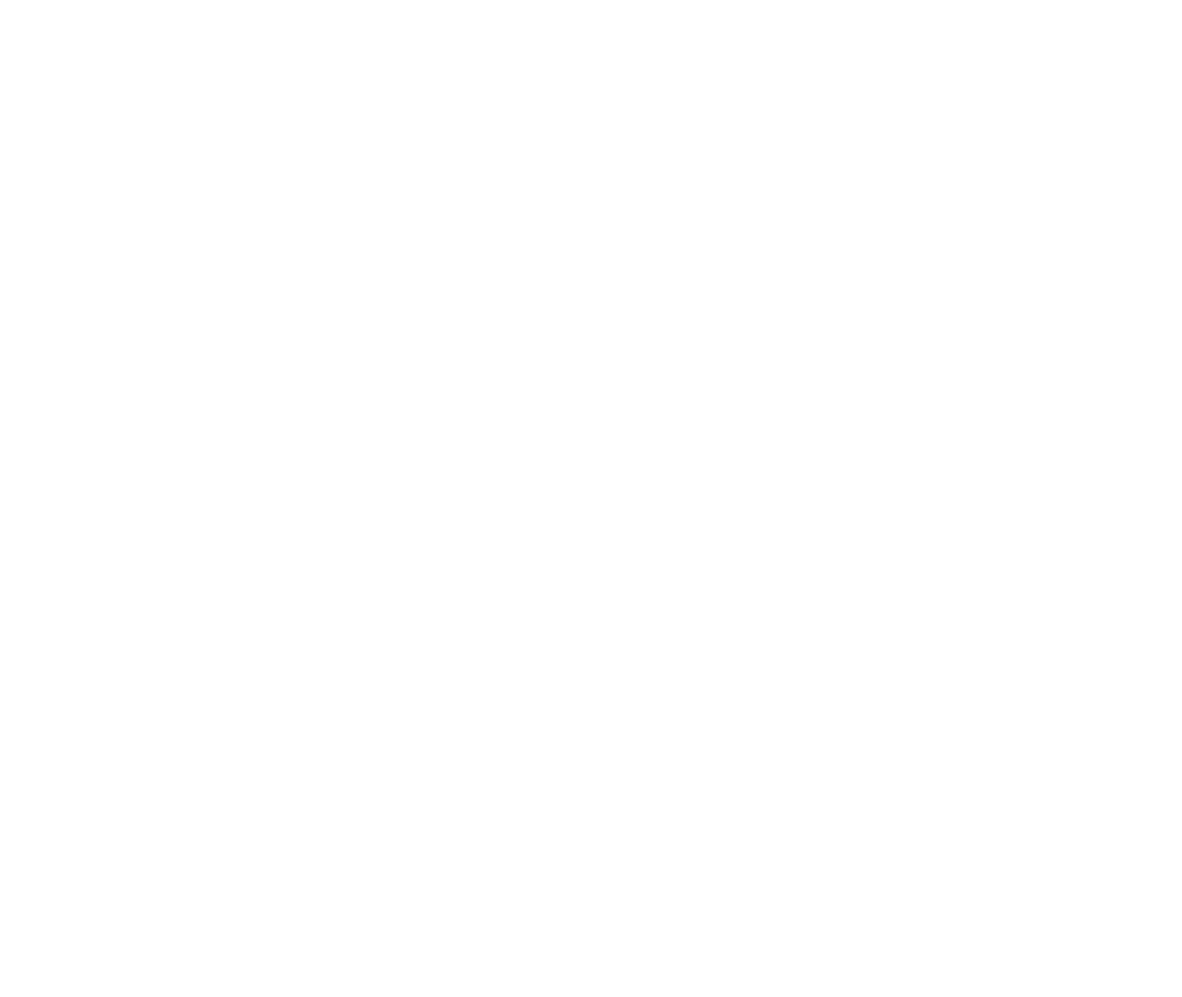
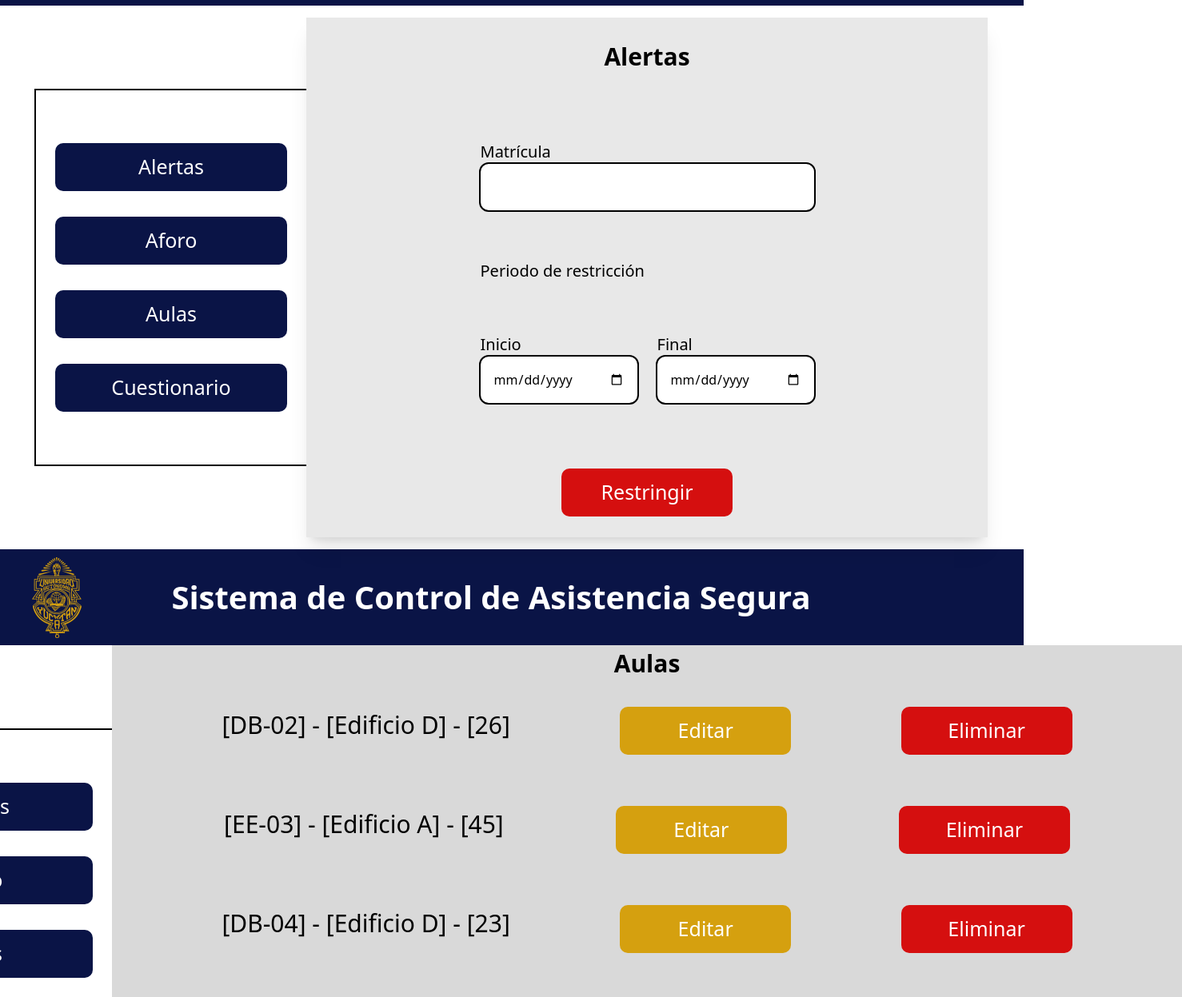
Before and after one commit to Betoniix/SICAS_Proyecto, a React (Vite) app in the folder frontend/: page / in a window 1280 px wide. Shown: the part 913-2160 px from the top of the page at 80% size, 1478 px wide, since content can reach past the window. Before the commit the page ends 800 px from the top, so only its background shows below. Built offline with nearby package versions, Linux system fonts and the light colour scheme.

Commit message:
vista de gestion de aulas y alertas

```diff
--- /dev/null
+++ b/frontend/src/components/navBar.tsx
@@ -0,0 +1,15 @@
+import React from "react";
+
+function NavBar(){
+
+    return (
+     <div className="w-[338px] h-[468px] outline outline-2 outline-black flex flex-col justify-center items-center">
+        <button className="w-[290px] h-[60px] bg-[#0A1446] text-white text-[25px] font-normal rounded-[10px] m-4">Alertas</button>
+        <button className="w-[290px] h-[60px] bg-[#0A1446] text-white text-[25px] font-normal rounded-[10px] m-4">Aforo</button>
+        <button className="w-[290px] h-[60px] bg-[#0A1446] text-white text-[25px] font-normal rounded-[10px] m-4">Aulas</button>
+        <button className="w-[290px] h-[60px] bg-[#0A1446] text-white text-[25px] font-normal rounded-[10px] m-4">Cuestionario</button>
+     </div>
+    )
+}
+
+export default NavBar;
--- a/frontend/src/main.jsx
+++ b/frontend/src/main.jsx
@@ -1,7 +1,15 @@
 import React from "react";
 import ReactDOM from "react-dom/client";
 import "./index.css";
+import GestionAulas from "./modules/gestionAulas"
+import LogIn from "./modules/logIn"
+import AlertasAlumnos from "./modules/alertasAlumnos"
+
 
 ReactDOM.createRoot(document.getElementById("root")).render(
-  <React.StrictMode></React.StrictMode>
+  <React.StrictMode>
+    <LogIn></LogIn>
+    <AlertasAlumnos></AlertasAlumnos>
+    <GestionAulas></GestionAulas>
+  </React.StrictMode>
 );
--- a/frontend/src/modules/alertasAlumnos.jsx
+++ b/frontend/src/modules/alertasAlumnos.jsx
@@ -1,10 +1,57 @@
+import React, { useState } from "react"
 import Header from "../components/header";
-
+import NavBar from "../components/navBar";
 
 function AlertasAlumnos(){
 
+    const [matricula, setMatricula] = useState("");
+    const [inicio, setInicio] = useState("");
+    const [final, setFinal] = useState("");
+
+    function restringir() {
+        if (matricula && inicio && final) {
+            alert(matricula + " Ha sido restringido desde " + inicio + " hasta " + final);
+        } else {
+            alert("Por favor, complete todos los campos antes de continuar.");
+        }
+    }
+
     return(
+    <>
         <Header/>
+        <div class="h-[85vh] flex justify-evenly items-center justify-items-center justify-self-center">
+            <NavBar/>
+            <form class="w-[852px] h-[650px] bg-[#E8E8E8] shadow-xl flex flex-col justify-around content-center items-center">
+                <p class="font-bold text-[30px] ">Alertas</p>
+                <div class="h-[60%] flex flex-col justify-around">
+                    <div class="flex flex-col">
+                        <label class="text-[20px]">Matrícula</label>
+                        <input class="w-[417px] h-[58px] rounded-[10px] outline outline-2 outline-black p-4"
+                            value={matricula} onChange={(e) => setMatricula(e.target.value)}>
+                        </input>
+                    </div>
+                    <p class="text-[20px]">Periodo de restricción</p>
+                    <div class="flex justify-between">
+                        <div class="flex flex-col">
+                            <label class="text-[20px]">Inicio</label>
+                            <input class="w-[196px] h-[58px] rounded-[10px] outline outline-2 outline-black p-4"
+                                type="date" value={inicio} onChange={(e) => setInicio(e.target.value)}>
+                            </input>
+                        </div>
+                        <div class="flex flex-col">
+                            <label class="text-[20px]">Final</label>
+                            <input class="w-[196px] h-[58px] rounded-[10px] outline outline-2 outline-black p-4"
+                                type="date" value={final} onChange={(e) => setFinal(e.target.value)}>
+                            </input>
+                        </div>
+                    </div>
+                </div>
+                <button class="w-[214px] h-[60px] bg-[#D50F0F] text-white text-[25px] font-normal rounded-[10px]"
+                    onClick={() => restringir()}>Restringir
+                </button>
+            </form>
+        </div>
+    </>
     )
 }
 
--- a/frontend/src/modules/gestionAulas.jsx
+++ b/frontend/src/modules/gestionAulas.jsx
@@ -1,9 +1,95 @@
+import React, { useState } from "react"
 import Header from "../components/header";
+import NavBar from "../components/navBar";
 
 function GestionAulas(){
 
+    let AulasActuales = [
+        {
+            "NombreAula": "DB-02",
+            "Edificio": "Edificio D",
+            "Capacidad": "26"
+        },
+        {
+            "NombreAula": "EE-03",
+            "Edificio": "Edificio A",
+            "Capacidad": "45"
+        },
+        {
+          "NombreAula": "DB-04",
+          "Edificio": "Edificio D",
+          "Capacidad": "23"
+        },
+        {
+          "NombreAula": "EE-01",
+          "Edificio": "Edificio A",
+          "Capacidad": "50"
+        },
+        {
+          "NombreAula": "HA-02",
+          "Edificio": "Edifcio H",
+          "Capacidad": "30"
+        },
+        {
+            "NombreAula": "HA-02",
+            "Edificio": "Edifcio H",
+            "Capacidad": "30"
+        },
+        {
+            "NombreAula": "HA-02",
+            "Edificio": "Edifcio H",
+            "Capacidad": "30"
+        },
+        {
+            "NombreAula": "HA-02",
+            "Edificio": "Edifcio H",
+            "Capacidad": "30"
+        },
+
+      ];
+
+    const [aulas, setAulas] = useState(AulasActuales);
+
+    function restringir() {
+
+    }
+
+    function editar() {
+        //modificar con el index, simular peticion ya ctualizar. USAR UNA COPIA
+    }
+
+    function eliminar() {
+        //quitar con el index, simular peticion y actualizar. USAR UNA COPIA
+    }
+
     return(
+        <>
         <Header></Header>
+        <div class="h-[85vh] flex justify-evenly items-center justify-items-center justify-self-center">
+            <NavBar/>
+            <div class="h-[100%] flex flex-col justify-around items-center">
+                <div class="w-[1338px] h-[686px] max-h-[686px] bg-[#D9D9D9] flex flex-col content-center items-center overflow-auto ">
+                    <p class="font-bold text-[30px] ">Aulas</p>
+                    {aulas.map(aula =>
+                        <>
+                            <div class="w-[100%] flex justify-evenly my-8">
+                                <p class="text-[30px]">[{aula.NombreAula}] - [{aula.Edificio}] - [{aula.Capacidad}]</p>
+                                <button class="w-[214px] h-[60px] bg-[#D5A00F] text-white text-[25px] font-normal rounded-[10px]"
+                                    onClick={() => editar()}>Editar
+                                </button>
+                                <button class="w-[214px] h-[60px] bg-[#D50F0F] text-white text-[25px] font-normal rounded-[10px]"
+                                    onClick={() => eliminar()}>Eliminar
+                                </button>
+                            </div>
+                        </>
+                    )}
+                </div>
+                <button class="w-[214px] h-[60px] bg-[#D5A00F] text-white text-[25px] font-normal rounded-[10px]"
+                    onClick={() => restringir()}>Añadir
+                </button>
+            </div>
+        </div>
+        </>
     )
 }
 
--- a/frontend/src/modules/logIn.tsx
+++ b/frontend/src/modules/logIn.tsx
@@ -7,8 +7,6 @@
 
     const [usuario, setUsuario] = useState("");
     const [contra, setContra] = useState("");
-
-
 
     async function iniciarSesion() {
 
```
